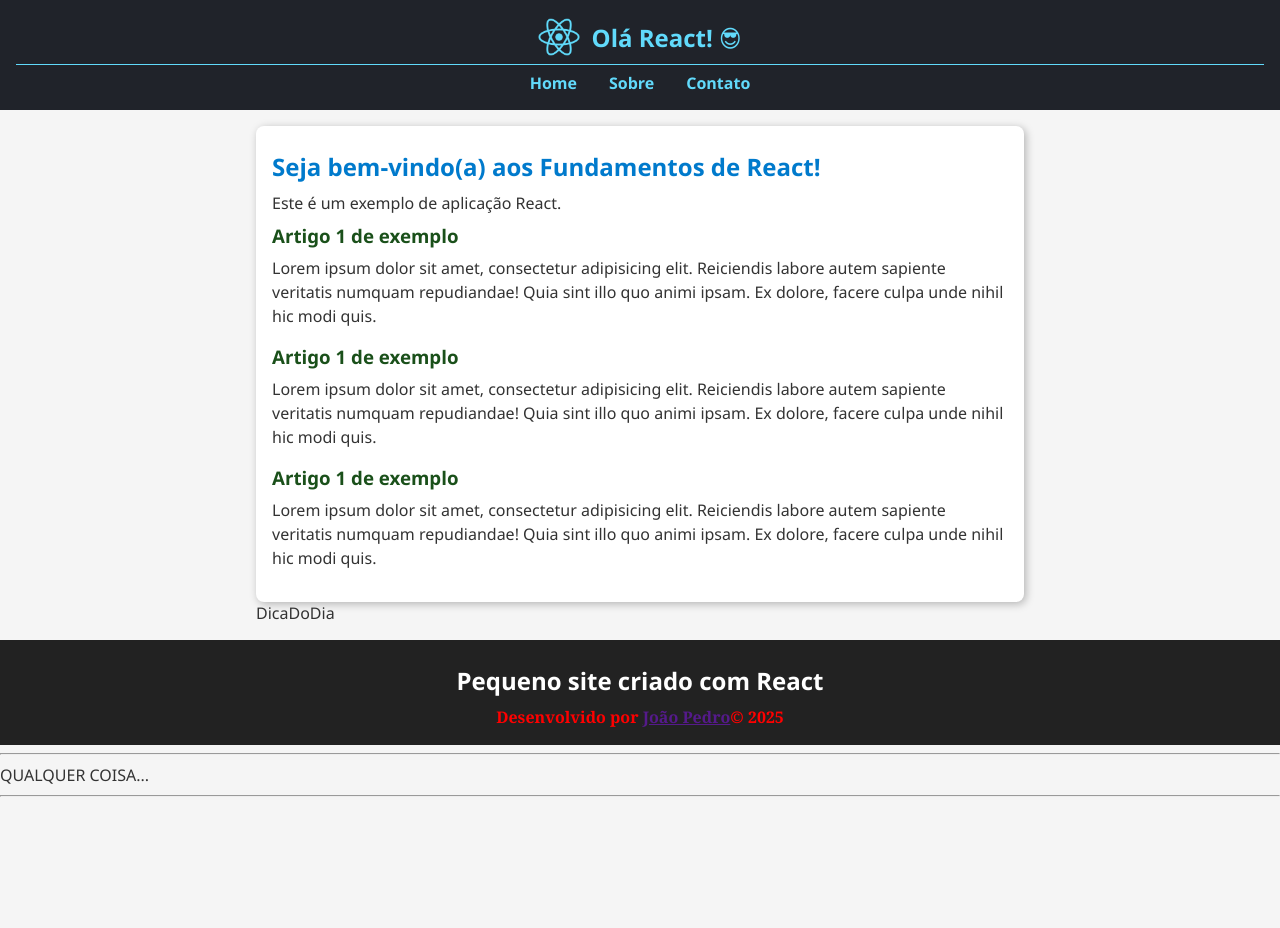
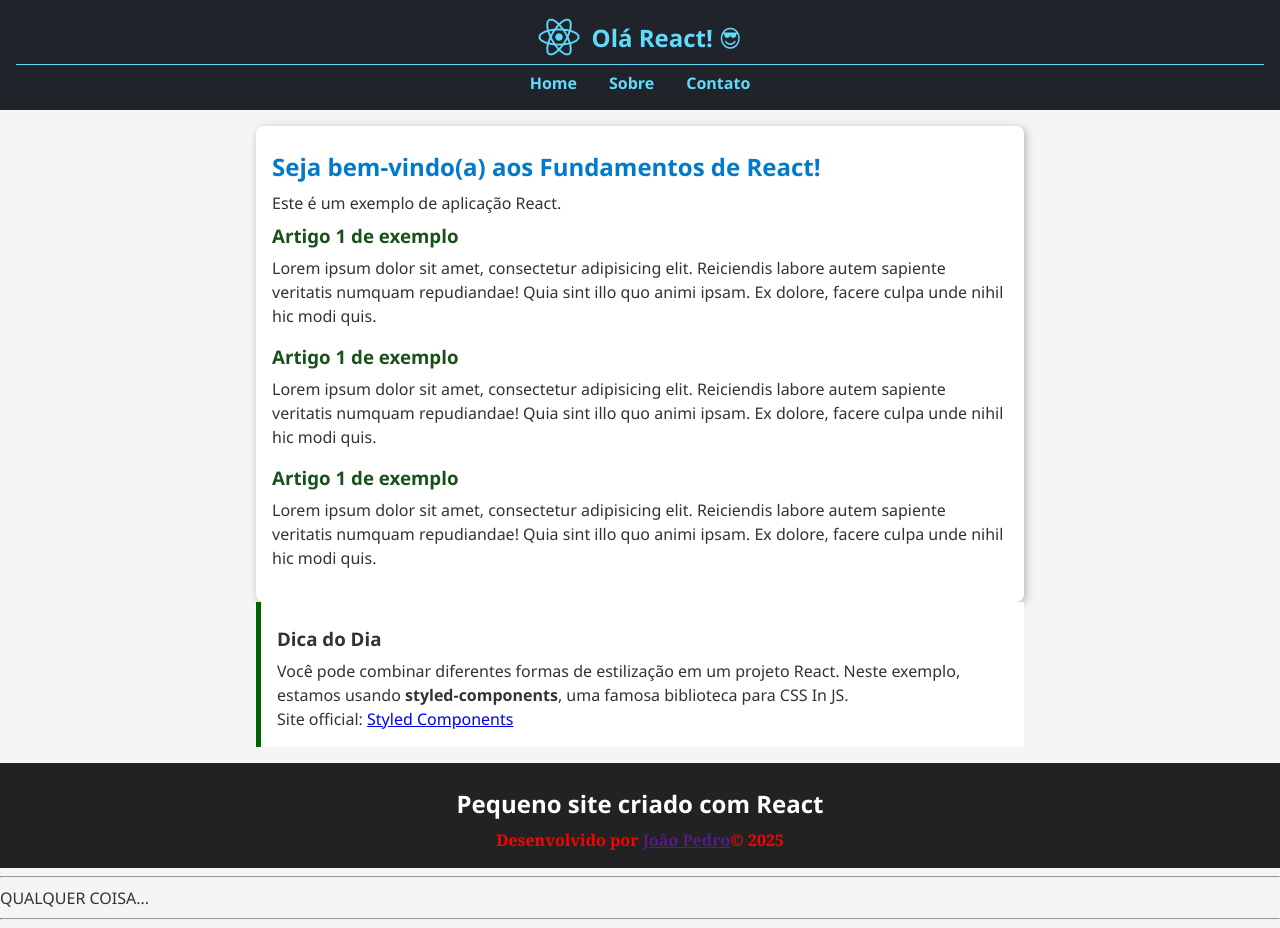
Before and after one commit to joaopedro-style/react-fundamentos, a React (Vite) app: page / in a window 1280 px wide. Before the commit the page ends 805 px from the top, so only its background shows below. Built offline with nearby package versions, Linux system fonts and the light colour scheme.

Commit message:
Cria components DicaDoDia e ultiliza bliblioteca lib

```diff
--- a/src/components/DicaDoDia/DicaDoDia.tsx
+++ b/src/components/DicaDoDia/DicaDoDia.tsx
@@ -1,3 +1,25 @@
+import styled from "styled-components";
+
+const StyledDicaDoDia = styled.section`
+  background-color: #e8f5e9;
+  border-left: 5px solid darkgreen;
+`;
+
 export default function DicaDoDia() {
-  return <div>DicaDoDia</div>;
+  return (
+    <StyledDicaDoDia>
+      <h3>Dica do Dia</h3>
+      <p>
+        Você pode combinar diferentes formas de estilização em um projeto React.
+        Neste exemplo, estamos usando <b>styled-components</b>, uma famosa
+        biblioteca para CSS In JS.
+      </p>
+      <p>
+        Site official:{" "}
+        <a href="https://styled-components.com/" target="_blank">
+          Styled Components
+        </a>
+      </p>
+    </StyledDicaDoDia>
+  );
 }
```
